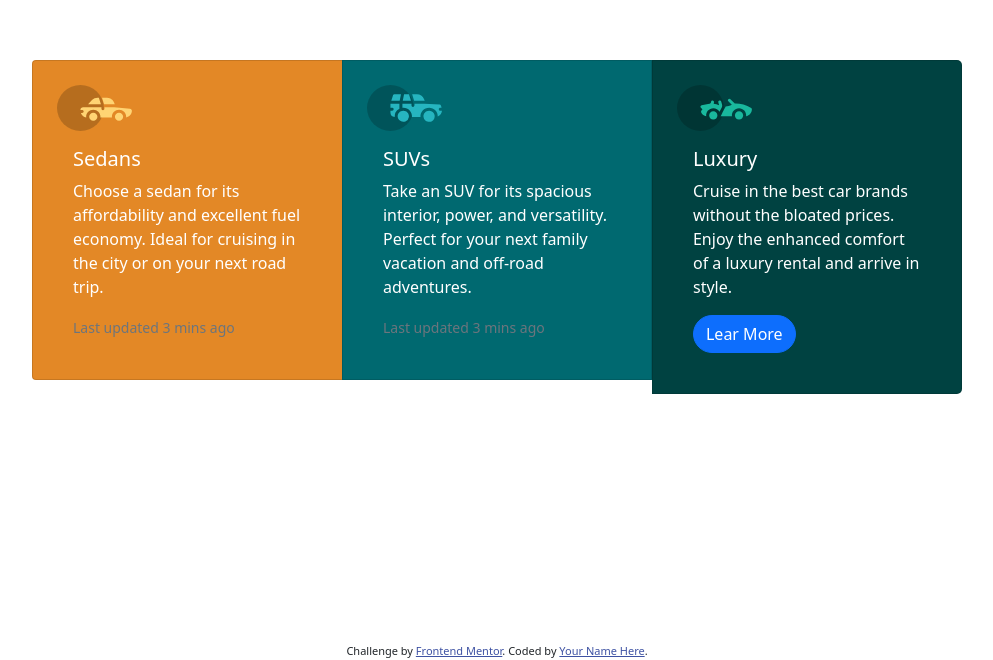
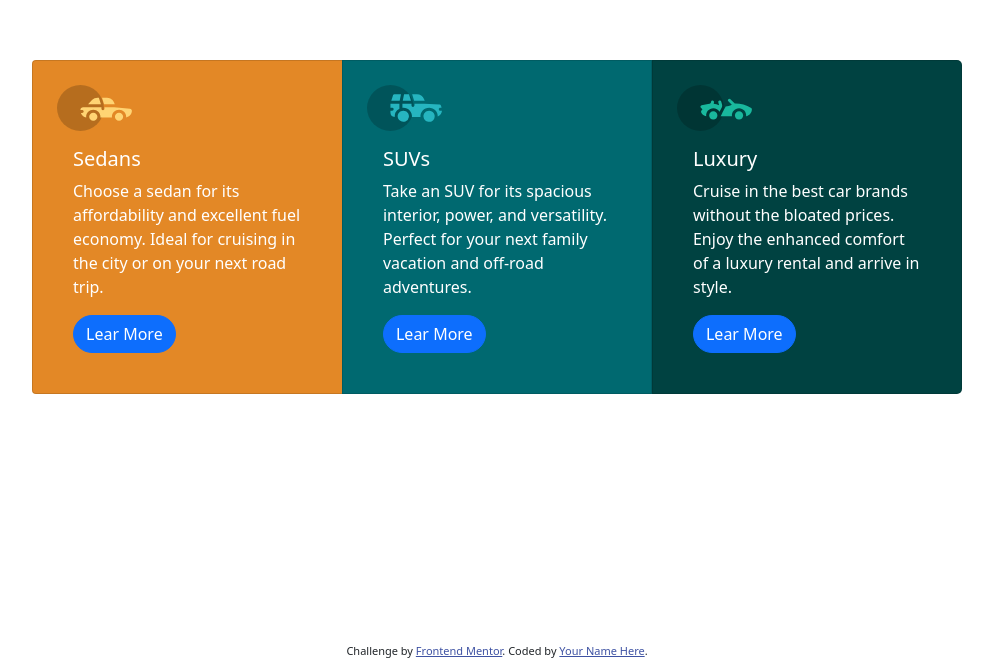
Before and after one commit to saucedoinfo/3-column-preview-card-component-main, a plain HTML site: page index.html in a window 1280 px wide. Shown: the part 173-833 px from the top of the page, without its empty margins (143-1136 px from the left). Drawn offline with Linux system fonts and the light colour scheme.

Commit message:
se agregan los botones

```diff
--- a/index.html
+++ b/index.html
@@ -35,9 +35,9 @@
 								Choose a sedan for its affordability and excellent fuel economy.
 								Ideal for cruising in the city or on your next road trip.
 							</p>
-							<p class="card-text">
-								<small class="text-muted">Last updated 3 mins ago</small>
-							</p>
+							<button type="button" class="btn btn-primary rounded-pill">
+								Lear More
+							</button>
 						</div>
 					</div>
 				</div>
@@ -56,9 +56,9 @@
 								Take an SUV for its spacious interior, power, and versatility.
 								Perfect for your next family vacation and off-road adventures.
 							</p>
-							<p class="card-text">
-								<small class="text-muted">Last updated 3 mins ago</small>
-							</p>
+							<button type="button" class="btn btn-primary rounded-pill">
+								Lear More
+							</button>
 						</div>
 					</div>
 				</div>
```
